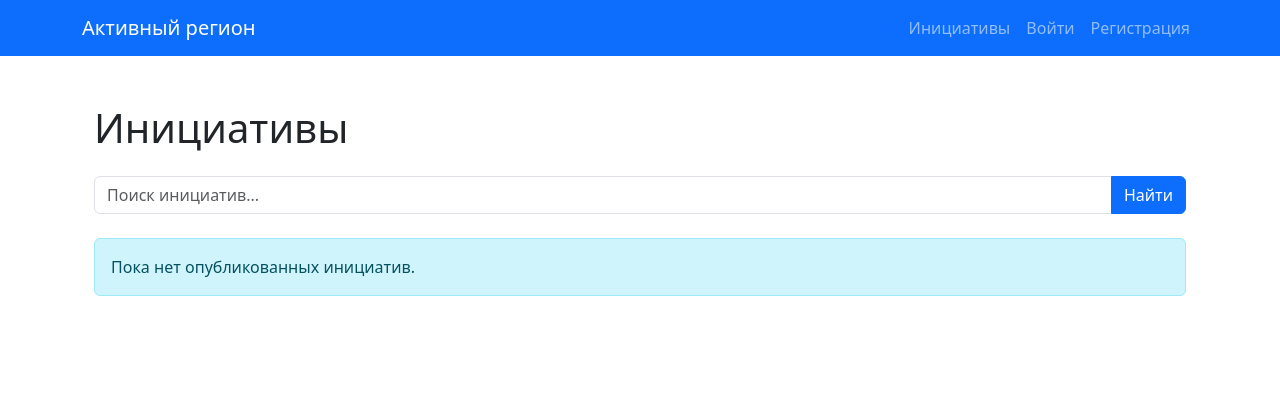
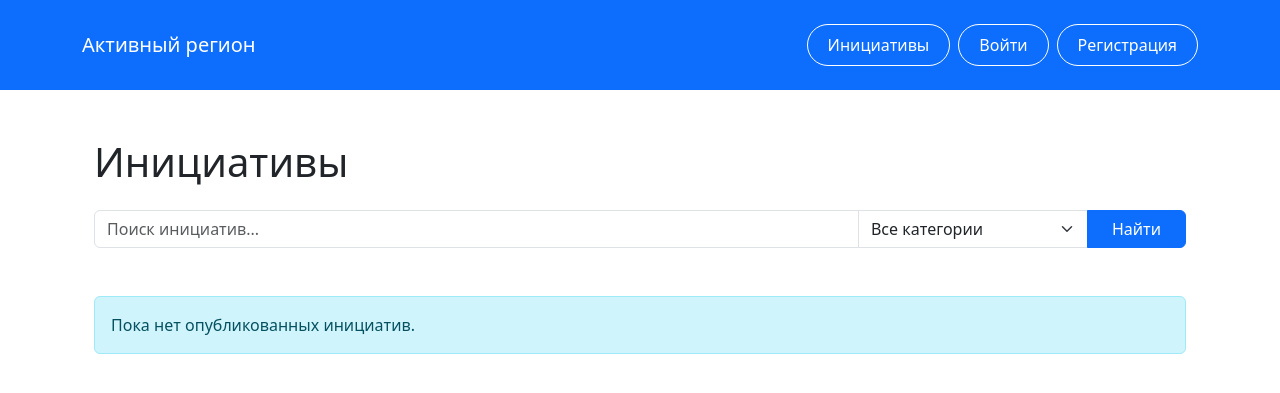
Before and after one commit to iramirayi-crypto/activesyktyvkar, a Django app: page /initiatives/ in a window 1280 px wide. Shown: the top 393 px of the page. Run offline with Django 5.2, Linux system fonts and the light colour scheme; data that the repository does not hold is empty.

Commit message:
фильтр плюс шапка сайта

```diff
--- a/initiatives/views.py
+++ b/initiatives/views.py
@@ -1,25 +1,34 @@
 from django.shortcuts import render, get_object_or_404, redirect
+from django.db.models import Q
 
-from .models import Initiative, Vote
+from .models import Initiative, Vote, Category
 from comments.models import Comment
 from attachments.models import Attachment
-
 
 # Список опубликованных инициатив
 def initiative_list(request):
 
     # Получаем текст поиска
     query = request.GET.get("q", "")
+    category = request.GET.get("category", "")
 
     # Показываем только опубликованные инициативы
     initiatives = Initiative.objects.filter(
         status="published"
     )
 
-    # Если пользователь ввел запрос
+    # Поиск
     if query:
         initiatives = initiatives.filter(
-            title__icontains=query
+            Q(title__icontains=query) |
+            Q(description__icontains=query) |
+            Q(category__name__icontains=query)
+        )
+
+    # Фильтр по категории
+    if category:
+        initiatives = initiatives.filter(
+            category__id=category
         )
 
     # Получаем первое изображение
@@ -34,9 +43,10 @@ def initiative_list(request):
         {
             "initiatives": initiatives,
             "query": query,
+            "category": category,
+            "categories": Category.objects.all(),
         },
     )
-
 
 # Страница одной инициативы
 def initiative_detail(request, pk):
@@ -58,7 +68,7 @@ def initiative_detail(request, pk):
         initiative=initiative
     ).count()
 
-    # Проверяем, голосовал ли пользователь
+    # Проверяем, голосовал ли пользаователь
     user_voted = False
 
     if request.user.is_authenticated:
--- /dev/null
+++ b/static/css/style.css
@@ -0,0 +1,59 @@
+/* =========================
+   Шапка сайта
+   ========================= */
+
+/* Увеличиваем высоту верхней панели */
+.navbar {
+    padding-top: 24px;
+    padding-bottom: 24px;
+}
+
+/* =========================
+   Кнопки в шапке
+   ========================= */
+
+/* Все кнопки одинаковые */
+.navbar .btn {
+    background: transparent;
+    color: white;
+    border: 1px solid white;
+    border-radius: 50rem;
+    padding: 8px 20px;
+    font-size: 1rem;
+    transition: none;
+}
+
+/* При наведении ничего не меняется */
+.navbar .btn:hover,
+.navbar .btn:focus,
+.navbar .btn:active {
+    background: transparent;
+    color: white;
+    border: 1px solid white;
+    box-shadow: none;
+}
+
+/* =========================
+   Выпадающий список категорий
+   ========================= */
+
+/* Размер и скругление списка категорий */
+.form-select {
+    width: 240px;
+    border-radius: 12px;
+}
+
+
+/* =========================
+   Стили при выборе категории
+   ========================= */
+
+/* Убираем синюю подсветку при нажатии */
+.form-select:focus,
+.form-select:active,
+.form-select:focus-visible {
+    border-color: #ced4da !important;
+    box-shadow: none !important;
+    outline: none !important;
+    -webkit-appearance: none;
+}
--- a/templates/base.html
+++ b/templates/base.html
@@ -1,57 +1,58 @@
+{% load static %}
 <!DOCTYPE html>
 <html lang="ru">
 <head>
     <meta charset="UTF-8">
     <meta name="viewport" content="width=device-width, initial-scale=1.0">
     <title>{% block title %}Активный регион{% endblock %}</title>
+    <link href="https://cdn.jsdelivr.net/npm/bootstrap@5.3.7/dist/css/bootstrap.min.css"
+      rel="stylesheet">
 
-    <link href="https://cdn.jsdelivr.net/npm/bootstrap@5.3.7/dist/css/bootstrap.min.css" rel="stylesheet">
-
-    <style>
-        .form-control:focus {
-            border-color: #dee2e6;
-            box-shadow: none;
-            outline: none;
-        }
-    </style>
+    <link rel="stylesheet"
+    href="{% static 'css/style.css' %}">
 
 </head>
 <body>
+<nav class="navbar navbar-expand-lg navbar-dark bg-primary">
 
-<nav class="navbar navbar-expand-lg navbar-dark bg-primary">
     <div class="container">
-        <a class="navbar-brand" href="/">Активный регион</a>
 
-      <div class="navbar-nav ms-auto">
+        <a class="navbar-brand" href="/">
+            Активный регион
+        </a>
 
-    <a class="nav-link" href="{% url 'initiative_list' %}">
+        <div class="navbar-nav ms-auto d-flex flex-row align-items-center gap-2">
+
+            <a class="btn" href="{% url 'initiative_list' %}">
                 Инициативы
             </a>
 
             {% if user.is_authenticated %}
 
-        <span class="navbar-text me-3">
+                <span class="btn">
                     {{ user.username }}
                 </span>
 
-        <a class="nav-link" href="{% url 'logout' %}">
+                <a class="btn" href="{% url 'logout' %}">
                     Выйти
                 </a>
 
             {% else %}
 
-        <a class="nav-link" href="{% url 'login' %}">
+                <a class="btn" href="{% url 'login' %}">
                     Войти
                 </a>
 
-        <a class="nav-link" href="{% url 'register' %}">
+                <a class="btn" href="{% url 'register' %}">
                     Регистрация
                 </a>
 
             {% endif %}
 
         </div>
+
     </div>
+
 </nav>
 
 <div class="container mt-4">
--- a/templates/initiatives/list.html
+++ b/templates/initiatives/list.html
@@ -9,8 +9,8 @@
     </h1>
 
 
-    <!-- Поиск инициатив -->
-<form method="get" class="mb-4">
+<!-- Поиск и фильтр -->
+<form method="get" class="mb-5">
 
     <div class="input-group">
 
@@ -21,8 +21,34 @@
             placeholder="Поиск инициатив..."
             value="{{ query }}">
 
-        <button type="submit"
-                class="btn btn-primary">
+        <select
+            name="category"
+            class="form-select"
+            style="max-width:230px;">
+
+            <option value="">
+                Все категории
+            </option>
+
+            {% for category_item in categories %}
+
+                <option
+                    value="{{ category_item.id }}"
+                    {% if category == category_item.id|stringformat:"s" %}
+                        selected
+                    {% endif %}>
+
+                    {{ category_item.name }}
+
+                </option>
+
+            {% endfor %}
+
+        </select>
+
+        <button
+            type="submit"
+            class="btn btn-primary px-4">
 
             Найти
 
```
Lines whose indentation alone changed are shown as unchanged.
